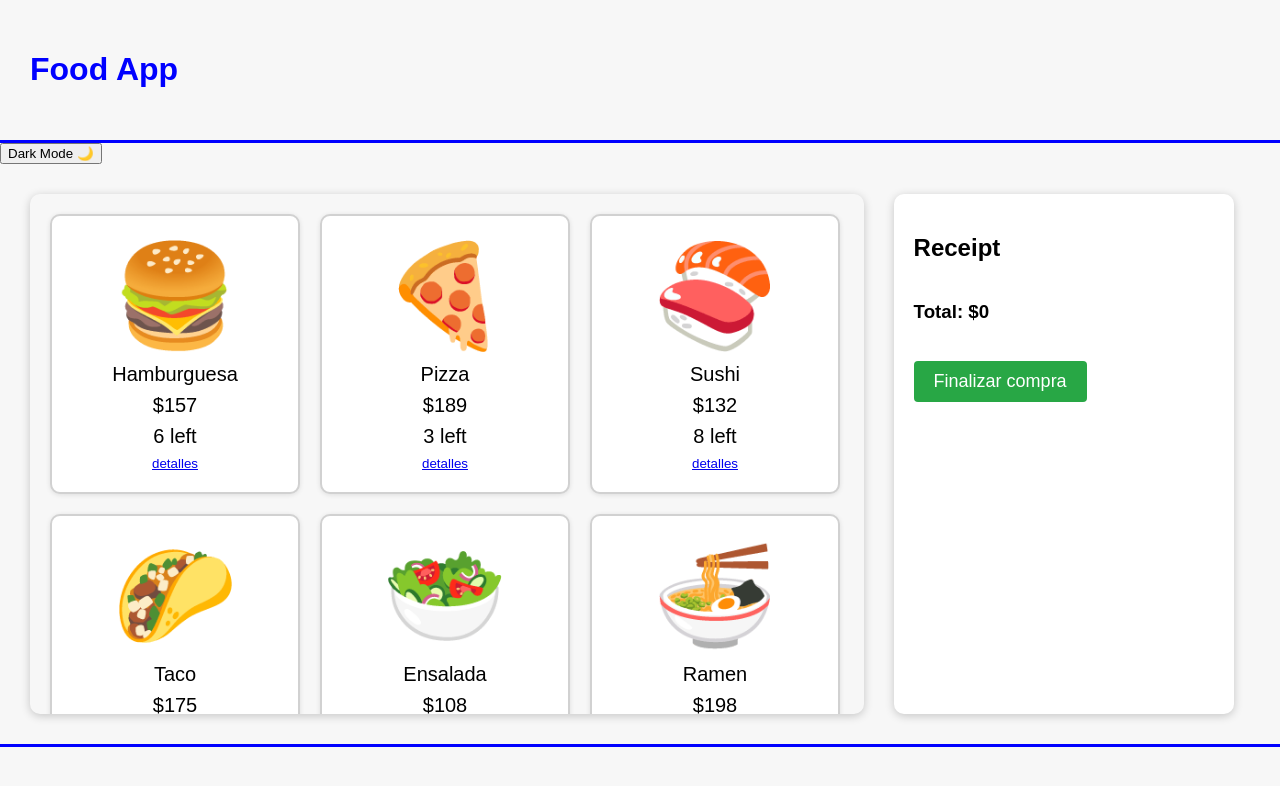
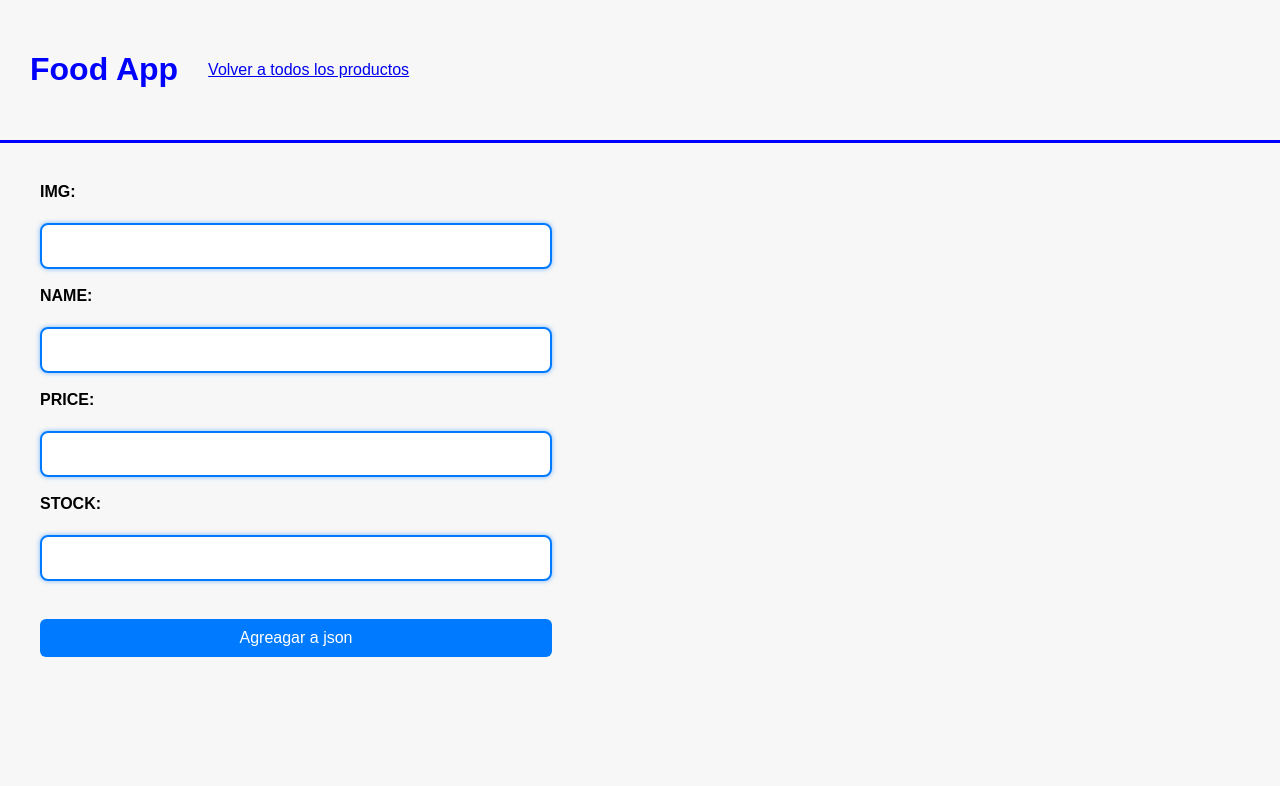
Before and after one commit to D13607ucc4/FoodApp, a React (Vite) app: page /addFood in a window 1280 px wide. Before the commit this address led to /home. Shown: the top 786 px of the page. Built offline with nearby package versions, Linux system fonts and the light colour scheme; data requests are answered from the project's data file.

Commit message:
me habia olvidado de subir esto

```diff
--- a/db.json
+++ b/db.json
@@ -5,21 +5,21 @@
       "img": "🍔",
       "name": "Hamburguesa",
       "price": 157,
-      "stock": 6
+      "stock": 8
     },
     {
       "id": "2",
       "img": "🍕",
       "name": "Pizza",
       "price": 189,
-      "stock": 3
+      "stock": 20
     },
     {
       "id": "3",
       "img": "🍣",
       "name": "Sushi",
       "price": 132,
-      "stock": 8
+      "stock": 9
     },
     {
       "id": "4",
@@ -47,14 +47,14 @@
       "img": "🍩",
       "name": "Dona",
       "price": 123,
-      "stock": 5
+      "stock": 8
     },
     {
       "id": "8",
       "img": "🥪",
       "name": "Sándwich",
       "price": 144,
-      "stock": 1
+      "stock": 4
     },
     {
       "id": "9",
@@ -69,6 +69,20 @@
       "name": "Papas fritas",
       "price": 116,
       "stock": 6
+    },
+    {
+      "id": "70de",
+      "img": "a",
+      "name": "a",
+      "price": 22,
+      "stock": 22
+    },
+    {
+      "id": "1d52",
+      "img": "b",
+      "name": "sss",
+      "price": 23,
+      "stock": 11
     }
   ],
   "Orders": []
--- a/src/App.jsx
+++ b/src/App.jsx
@@ -2,6 +2,7 @@ import HomePage from "./pages/homePage";
 import { Routes, Route, Navigate, Link } from "react-router-dom";
 import "./App.css";
 import ProductPageDetail from "./pages/productPageDetail";
+import AddFoodPage from "./pages/addFoodPage";
 import Header from "./components/header";
 
 /*
@@ -27,11 +28,13 @@ function App() {
     <>
       <Header />
       <Routes>
-        <Route path="/*" element={<Navigate replace to="/home" />} />
+        <Route path="/*" element={<Navigate replace to="/food" />} />
 
-        <Route path="/home" element={<HomePage />} />
+        <Route path="/food" element={<HomePage />} />
 
-        <Route path="/home/:productId" element={<ProductPageDetail />} />
+        <Route path="/food/:productId" element={<ProductPageDetail />} />
+
+        <Route path="/addFood" element={<AddFoodPage />} />
       </Routes>
     </>
   );
--- a/src/components/detailedCard.jsx
+++ b/src/components/detailedCard.jsx
@@ -3,7 +3,7 @@ import "./detailedCard.css";
 import { useState } from "react";
 import { useNavigate } from "react-router-dom";
 
-function DetailedCard({ product, params }) {
+function DetailedCard({ product, productId }) {
   const [cantidad, setCantidad] = useState(1);
   const navigate = useNavigate();
 
@@ -39,7 +39,7 @@ function DetailedCard({ product, params }) {
       }
 
       console.log("Stock actualizado exitosamente.");
-      navigate("/home");
+      navigate("/food");
     } catch (error) {
       console.error("Hubo un problema con la operación fetch:", error);
       throw error;
@@ -53,7 +53,7 @@ function DetailedCard({ product, params }) {
         <span style={{ fontSize: "3rem" }}>{product.img}</span>
         <span>${product.price}</span>
         <p>Product Stock: {product.stock}</p>
-        <p>Product Code: {params.productId}</p>
+        <p>Product Code: {productId}</p>
       </div>
       <div className="DetailCardButtons">
         <button
--- a/src/components/foodContainer.jsx
+++ b/src/components/foodContainer.jsx
@@ -3,7 +3,6 @@ import FoodItem from "./foodItem";
 import "./foodContainer.css";
 
 function FoodContainer({ addOrder, comidas, orders }) {
-
   return (
     <>
       {comidas.map((comida) => (
--- a/src/components/header.css
+++ b/src/components/header.css
@@ -1,10 +1,11 @@
-h1{
-    color: blue;
+h1 {
+  color: blue;
 }
 
-.container{
-    display: flex;
-    justify-content: flex-start;
-    width: 100%;
-    border-bottom: solid blue;
+.container {
+  display: flex;
+  justify-content: flex-start;
+  align-items: center;
+  width: 100%;
+  border-bottom: solid blue;
 }
--- a/src/components/header.jsx
+++ b/src/components/header.jsx
@@ -1,12 +1,21 @@
 import "./header.css";
 import { useTheme } from "../context/themeContext";
+import { Link, useLocation } from "react-router-dom";
 
 function Header() {
   const { darkMode } = useTheme();
-  console.log("darkMode: ", darkMode);
+  const location = useLocation();
+
   return (
     <div className={`container ${darkMode ? "dark-mode" : "light-mode"}`}>
       <h1>Food App</h1>
+      {!(location.pathname == "/food") && (
+        <Link to={`/food`}>Volver a todos los productos</Link>
+      )}
+
+      {!(location.pathname == "/addFood") && (
+        <Link to={`/addFood`}>Añadir mas productos</Link>
+      )}
     </div>
   );
 }
--- /dev/null
+++ b/src/pages/addFoodPage.css
@@ -0,0 +1,53 @@
+.contenedor-inputs {
+  display: flex; /* Usamos flexbox para controlar la dirección */
+  flex-direction: column; /* Apila los elementos hijos (las opciones) verticalmente */
+  gap: 10px; /* Añade espacio entre cada opción en la columna */
+  margin-top: 15px; /* Espacio por encima del grupo de respuestas */
+  width: 40vw;
+  margin: 40px;
+}
+
+/* Estilo para el botón */
+.add-button {
+  background-color: #007bff;
+  color: white;
+  border: none;
+  border-radius: 6px;
+  padding: 10px 20px;
+  font-size: 1em;
+  cursor: pointer;
+  transition: background-color 0.3s ease, transform 0.1s ease;
+  /* margin-left: 20px;  Eliminamos esto para que no afecte el centrado vertical */
+  margin-top: 20px; /* Espacio encima del botón para separarlo de los inputs */
+}
+
+.add-button:hover {
+  background-color: #0056b3;
+}
+
+.add-button:active {
+  transform: translateY(1px);
+}
+
+.input-ref {
+  width: 100%;
+  padding: 12px 16px;
+  margin: 8px 0;
+  box-sizing: border-box;
+  border: 2px solid #ccc;
+  border-radius: 8px;
+  font-size: 16px;
+  transition: border-color 0.3s ease, box-shadow 0.3s ease;
+}
+
+.input-ref {
+  border-color: #007bff;
+  box-shadow: 0 0 5px rgba(0, 123, 255, 0.5);
+  outline: none;
+}
+
+label {
+  font-weight: bold;
+  margin-bottom: 4px;
+  display: inline-block;
+}
--- /dev/null
+++ b/src/pages/addFoodPage.jsx
@@ -0,0 +1,95 @@
+import { Link } from "react-router-dom";
+import React, { useRef } from "react";
+import "./addFoodPage.css";
+
+function AddFoodPage() {
+  const imgInput = useRef(null);
+  const nameInput = useRef(null);
+  const priceInput = useRef(null);
+  const stockInput = useRef(null);
+
+  const agregarAJson = async () => {
+    try {
+      if (
+        !(
+          imgInput.current.value &&
+          nameInput.current.value &&
+          priceInput.current.value &&
+          stockInput.current.value
+        )
+      ) {
+        return;
+      }
+      const nuevoProducto = {
+        img: imgInput.current.value,
+        name: nameInput.current.value,
+        price: parseInt(priceInput.current.value),
+        stock: parseInt(stockInput.current.value)
+      };
+
+      const response = await fetch(`http://localhost:3000/comidas`, {
+        method: "POST",
+        headers: { "Content-Type": "application/json" },
+        body: JSON.stringify(nuevoProducto)
+      });
+
+      if (!response.ok) {
+        const errorData = await response.json();
+        throw new Error(
+          `Error al actualizar el stock: ${response.status} ${
+            response.statusText
+          } - ${errorData.message || ""}`
+        );
+      }
+
+      imgInput.current.value = "";
+      nameInput.current.value = "";
+      priceInput.current.value = "";
+      stockInput.current.value = "";
+    } catch (error) {
+      console.error("Hubo un problema con la operación fetch:", error);
+      throw error;
+    }
+  };
+
+  return (
+    <>
+      <div className="contenedor-inputs">
+        <label htmlFor="imgInput">IMG:</label>
+        <input className="input-ref" type="text" id="imgInput" ref={imgInput} />
+
+        <label htmlFor="nameInput">NAME:</label>
+        <input
+          className="input-ref"
+          type="text"
+          id="nameInput"
+          ref={nameInput}
+        />
+
+        <label htmlFor="priceInput">PRICE:</label>
+        <input
+          className="input-ref"
+          type="text"
+          inputmode="numeric"
+          id="priceInput"
+          ref={priceInput}
+        />
+
+        <label htmlFor="stockInput">STOCK:</label>
+        <input
+          className="input-ref"
+          type="text"
+          inputmode="numeric"
+          id="stockInput"
+          ref={stockInput}
+        />
+
+        <button className="add-button" onClick={agregarAJson}>
+          Agreagar a json
+        </button>
+      </div>
+    </>
+  );
+}
+
+export default AddFoodPage;
--- a/src/pages/productPageDetail.jsx
+++ b/src/pages/productPageDetail.jsx
@@ -1,9 +1,9 @@
 import { useState, useEffect } from "react";
-import { useParams, Link } from "react-router-dom";
+import { useParams } from "react-router-dom";
 import DetailedCard from "../components/detailedCard";
 
 function ProductPageDetail() {
-  const params = useParams();
+  const { productId } = useParams();
 
   const [product, setProduct] = useState(null);
 
@@ -11,7 +11,7 @@ function ProductPageDetail() {
     const fetchProducts = async () => {
       try {
         const fetching = await fetch(
-          `http://localhost:3000/comidas/${params.productId}`
+          `http://localhost:3000/comidas/${productId}`
         );
         const res = await fetching.json();
         setProduct(res);
@@ -21,14 +21,13 @@ function ProductPageDetail() {
     };
 
     fetchProducts();
-  }, [params.productId]);
+  }, [productId]);
 
   if (!product) return <p>Loading product...</p>;
 
   return (
     <>
-      <Link to={`/home`}>Volver a todos los productos</Link>
-      <DetailedCard product={product} params={params} />
+      <DetailedCard product={product} productId={productId} />
     </>
   );
 }
```
